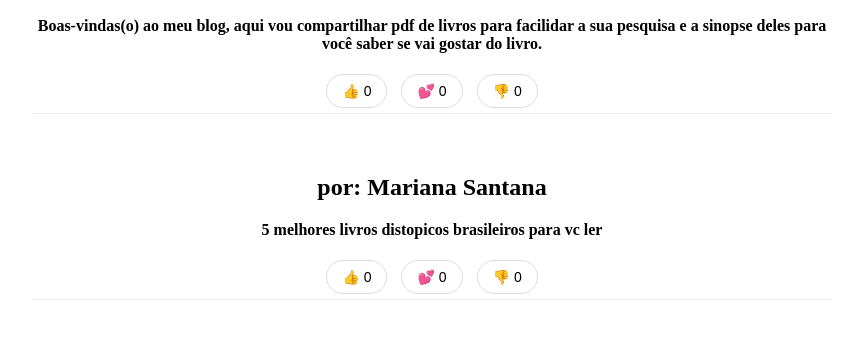
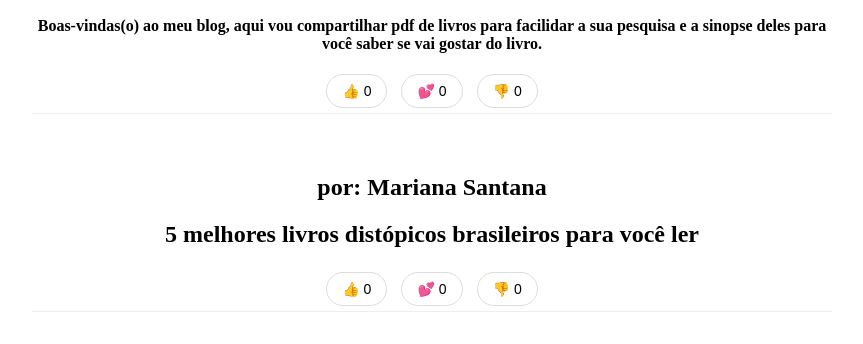
Before and after one commit to marianasilvasantana/ed_digital_2_trimestre, a plain HTML site: page index.html in a window 1280 px wide. Shown: the part 246-590 px from the top of the page, without its empty margins (208-1071 px from the left). Drawn offline with Linux system fonts and the light colour scheme.

Commit message:
Update index.html

```diff
--- a/index.html
+++ b/index.html
@@ -29,8 +29,7 @@
 
                 <div>
                     <h2>por: Mariana Santana</h2>
-                    <p class="artigo-autor"> <strong>5 melhores livros distopicos brasileiros para vc ler </strong>
-                    </p>
+                    <h2 class="artigo-titulo">5 melhores livros distópicos brasileiros para você ler</h2>
                    <button class="btn-like">👍 <span>0</span></button>
                 <button class="btn-love">💕 <span>0</span></button>
                 <button class="btn-dislike">👎 <span>0</span></button>
```
